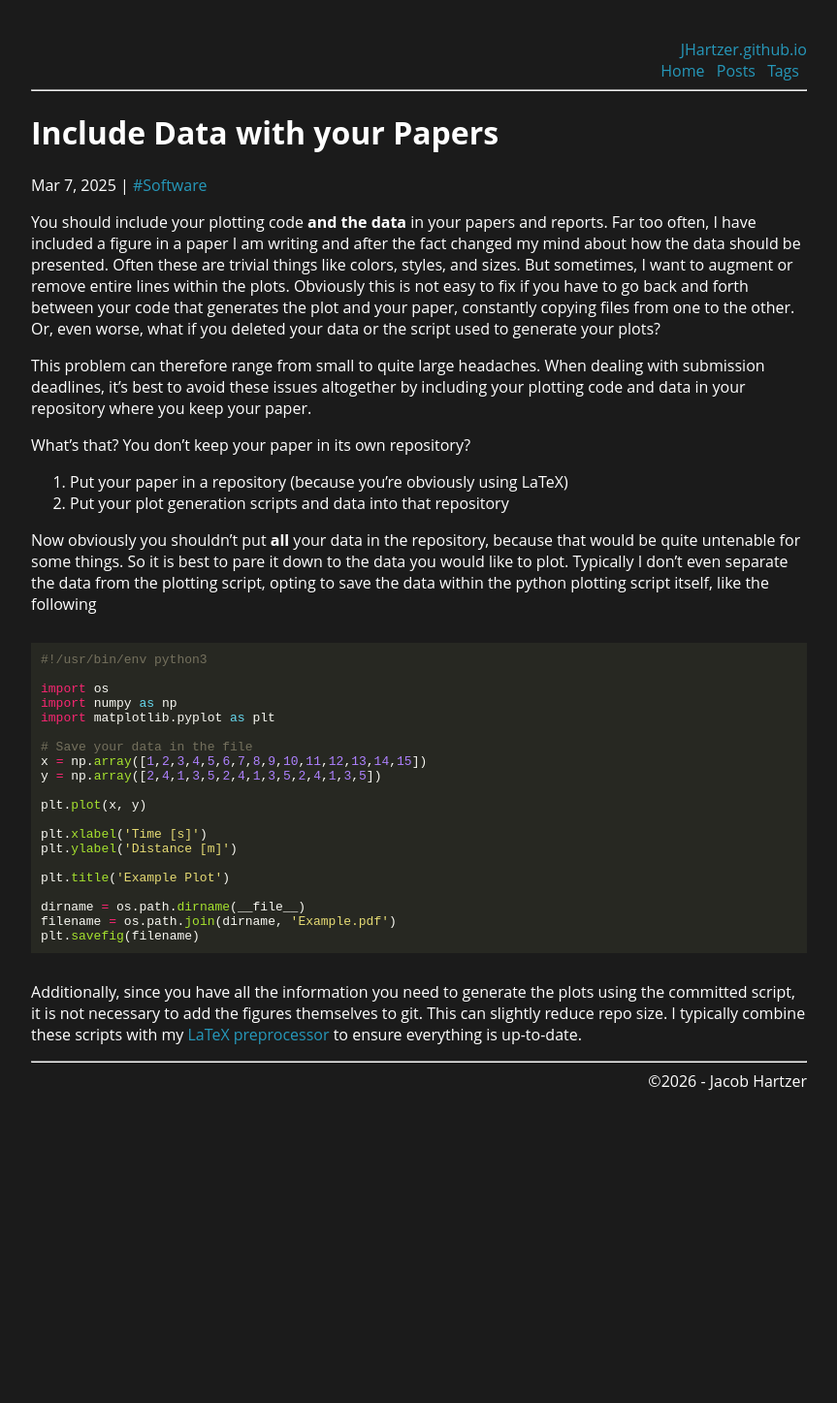
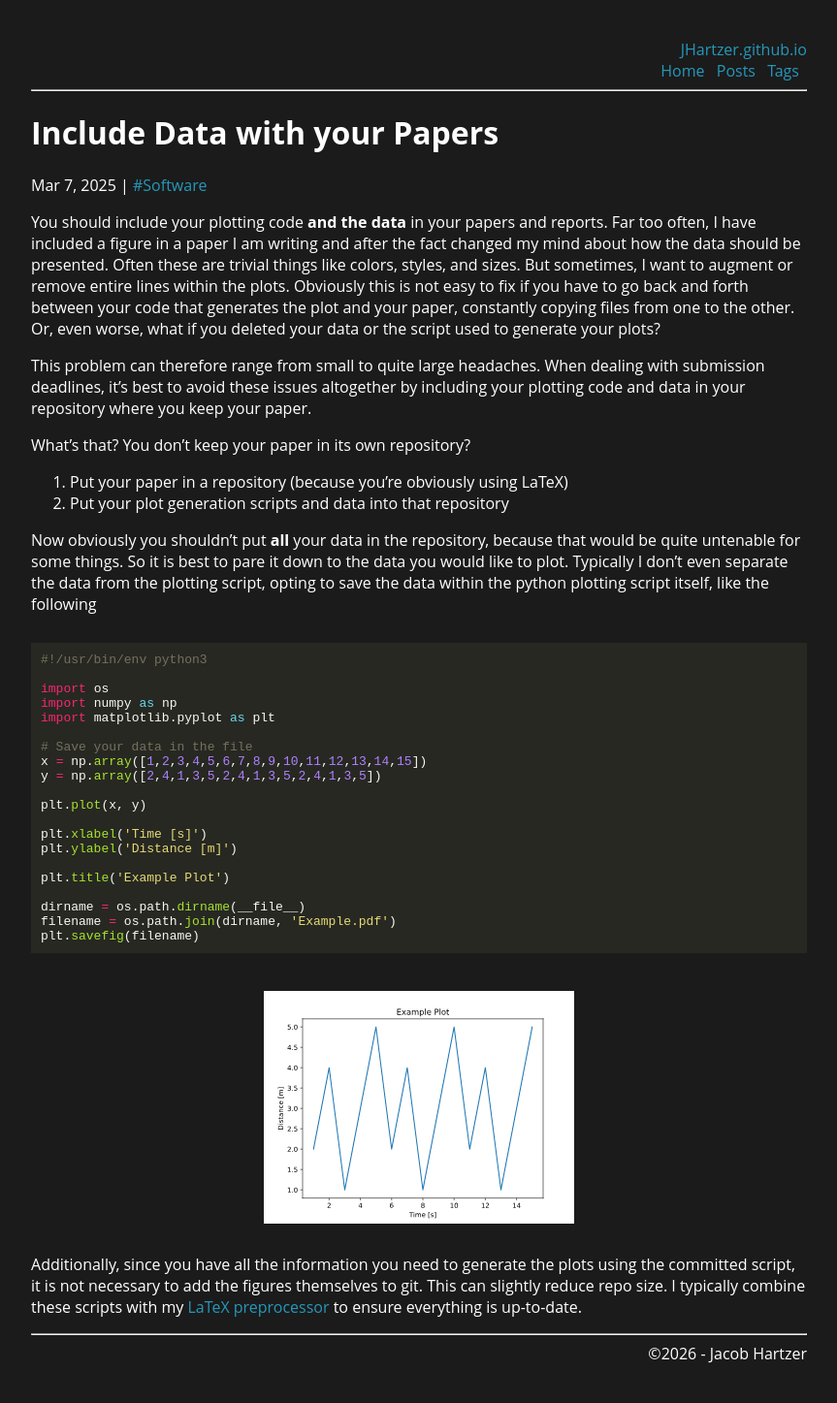
Before and after one commit to JHartzer/JHartzer.github.io, a Jekyll site: the page built from _posts/2025-03-07-papers-with-data.md, in a window 1280 px wide. Shown: the whole page at 97% size, without its empty margins (208-1071 px from the left). Built offline with Jekyll 4.4.1, drawn with Linux system fonts in a browser that asks for light colours; before the commit the page ends 1166 px from its top, so only the background shows below that.

Commit message:
Add thumbnails

````diff
--- a/_posts/2025-03-07-papers-with-data.md
+++ b/_posts/2025-03-07-papers-with-data.md
@@ -3,7 +3,7 @@
 title: Include Data with your Papers
 author: Jacob Hartzer
 date: 2025-03-07
-description:
+thumbnail: assets/img/paper-with-data.svg
 tags: Software
 ---
 
@@ -40,4 +40,8 @@
 plt.savefig(filename)
 ```
 
+<p align="center">
+  <img src="/assets/img/paper-with-data.svg" style="float:center; width:40%"/>
+</p>
+
 Additionally, since you have all the information you need to generate the plots using the committed script, it is not necessary to add the figures themselves to git. This can slightly reduce repo size. I typically combine these scripts with my [LaTeX preprocessor]({% post_url 2023-12-12-svg-preprocessor %}) to ensure everything is up-to-date.
````
Also changed, not shown: _posts/2023-12-12-svg-preprocessor.md (+1 -1 lines), _posts/2024-09-18-multi-GPS-filtering.md (+1 -0 lines), _posts/2025-03-08-multi-imu-as-updates.md (+1 -1 lines), assets/img/latex.jpeg (added), assets/img/paper-with-data.svg (added).
